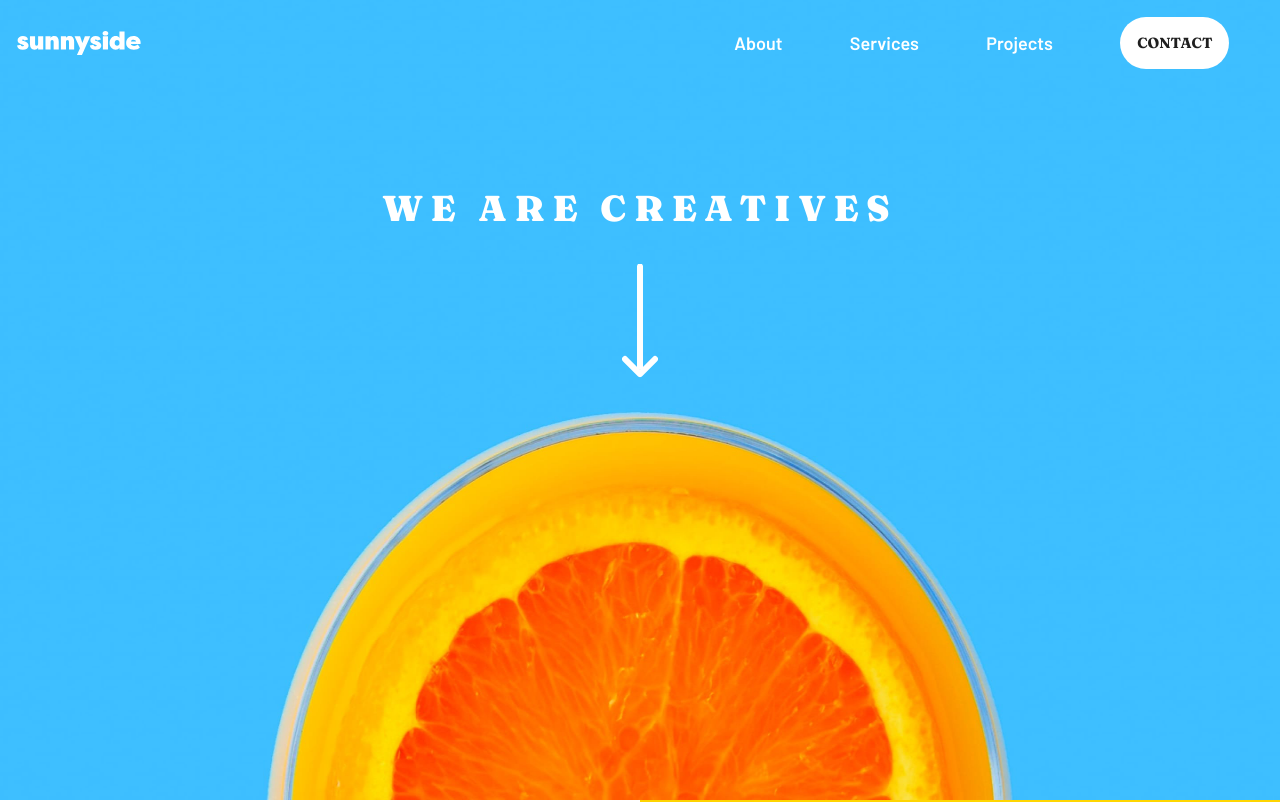
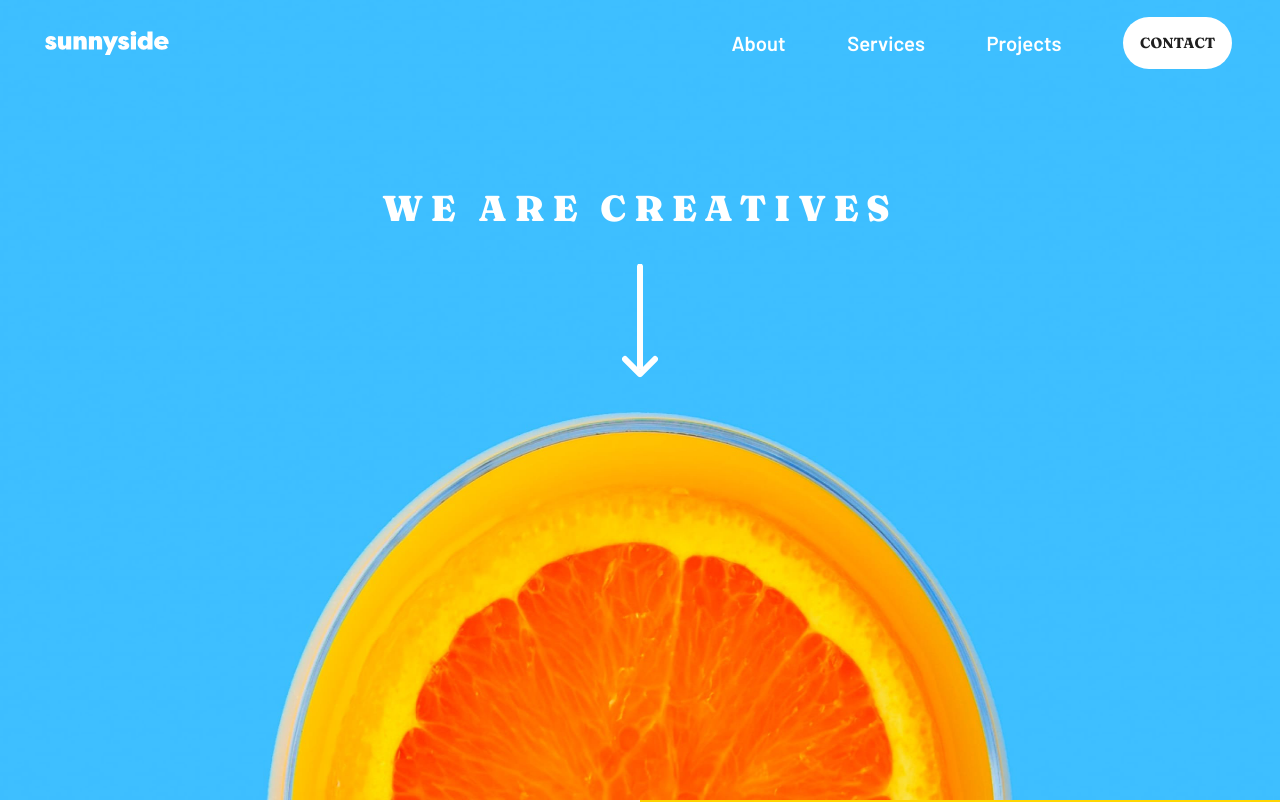
Before and after one commit to Jaro233/Sunnyside-agency-landing-page, a plain HTML site: page index.html in a window 1280 px wide. Shown: the top 802 px of the page. Drawn offline with Linux system fonts and the light colour scheme.

Commit message:
thirs commit

```diff
--- a/styles/_header.scss
+++ b/styles/_header.scss
@@ -25,6 +25,7 @@ header {
         width: 100%;
         transform: translate(0%, 0%);
         padding: 0.9375rem;
+        padding-left: 2.5rem;
     }
 
 
@@ -128,6 +129,7 @@ header {
         .logo_and_hamburger {
             align-items: center;
             width: min-content;
+            // padding-left: 40px;
         }
 
         .desktop_nav {
--- a/styles/_section_one.scss
+++ b/styles/_section_one.scss
@@ -137,6 +137,7 @@
 
         .two_images {
             display: flex;
+            width: 100%;
 
             picture, img {
                 flex: 1;
--- a/styles/style.scss
+++ b/styles/style.scss
@@ -20,7 +20,7 @@ html, body {
     width: 100%;
     height: 100%;
     font-family: 'Fraunces', sans-serif;
-    font-size: 18px;
+    font-size: 1.125rem;
     display: flex;
     justify-content: center;
 }
```
Also changed, not shown: styles/style.css, 1 other file.
